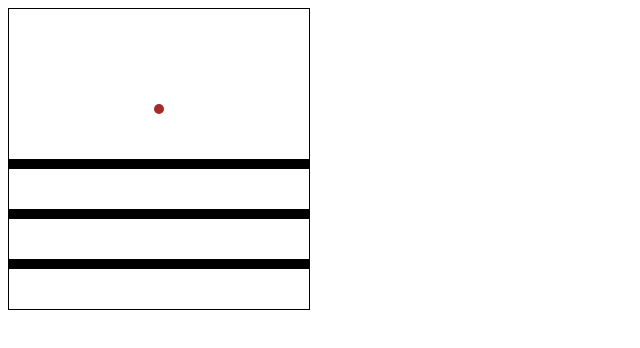
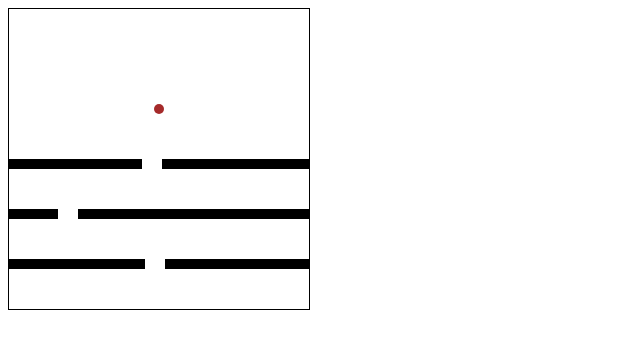
Before and after one commit to bitfumes/javascript-games, a plain HTML site: page games/ball-fall.html in a window 1280 px wide. Shown: the full height of the page, 0-640 px from the left. Drawn offline with Linux system fonts and the light colour scheme.

Commit message:
44. JavaScript - ball fall - random hole

```diff
--- a/games/ball-fall.html
+++ b/games/ball-fall.html
@@ -18,10 +18,15 @@
       let ball = { x: 150, y: 100, r: 5 };
       let platformH = 10;
       let platformW = canvasW;
+
+      function randHoleX() {
+        return Math.floor(Math.random() * 270);
+      }
+
       let platforms = [
-        { x: 0, y: 150 },
-        { x: 0, y: 200 },
-        { x: 0, y: 250 },
+        { x: 0, y: 150, holeX: randHoleX(), holeW: 20 },
+        { x: 0, y: 200, holeX: randHoleX(), holeW: 20 },
+        { x: 0, y: 250, holeX: randHoleX(), holeW: 20 },
       ];
       drawBall();
       drawPlatforms();
@@ -29,7 +34,16 @@
       function drawPlatforms() {
         platforms.forEach((pl) => {
           createPl(pl);
+          createHole(pl);
         });
+
+        function createHole(pl) {
+          ctx.beginPath();
+          ctx.rect(pl.holeX, pl.y, pl.holeW, platformH);
+          ctx.fillStyle = "white";
+          ctx.fill();
+          ctx.closePath();
+        }
 
         function createPl(pl) {
           ctx.beginPath();
```
